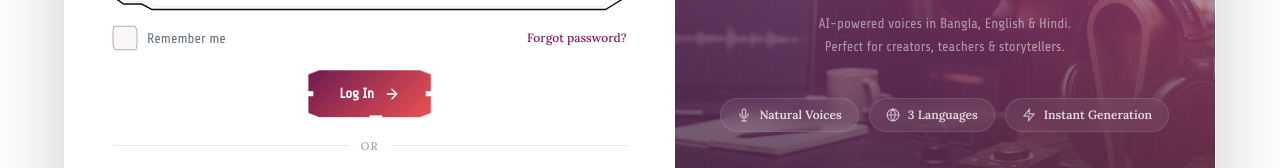
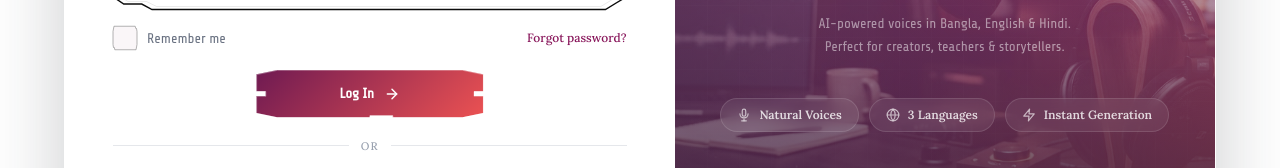
Before and after one commit to sweetxhasan/perfectory12, a React (Vite) app: page /login in a window 1280 px wide. Shown: the part 412-580 px from the top of the page. Built offline with nearby package versions, Linux system fonts and the light colour scheme; no server answers.

Commit message:
feat: enforce fixed width for CutSubmitButton component at 230px

```diff
--- a/src/components/cut-submit-button.tsx
+++ b/src/components/cut-submit-button.tsx
@@ -9,10 +9,11 @@ import type { ReactNode } from 'react';
  * SVG stroke on top, kept to a crisp 1px regardless of the button's
  * aspect ratio via `vectorEffect="non-scaling-stroke"`.
  *
- * The button never stretches full width — it sizes to its own label +
- * icon via padding, so it must be placed inside a centered wrapper
- * (e.g. `self-center` on a flex-column form).
+ * The button is a fixed 230px wide on every device (never stretches
+ * full width, never shrinks to fit its label), so it must be placed
+ * inside a centered wrapper (e.g. `self-center` on a flex-column form).
  */
+const BUTTON_WIDTH = 230;
 const BUTTON_CUT_PATH =
   'M9.7 0.7 L90.3 0.7 L99.3 9.7 L99.3 45 L95.3 45 L95.3 55 L99.3 55 L99.3 90.3 L90.3 99.3 L60 99.3 L60 95.3 L50 95.3 L50 99.3 L9.7 99.3 L0.7 90.3 L0.7 55 L4.7 55 L4.7 45 L0.7 45 L0.7 9.7 Z';
 const BUTTON_CUT_CLIP_PATH =
@@ -60,7 +61,8 @@ export function CutSubmitButton({
       type={type}
       onClick={onClick}
       disabled={disabled || loading}
-      className={`group relative inline-flex self-center items-center justify-center gap-2.5 px-8 py-3.5 text-sm font-semibold text-white transition active:scale-[0.97] disabled:cursor-not-allowed disabled:opacity-60 ${className}`}
+      className={`group relative inline-flex shrink-0 self-center items-center justify-center gap-2.5 py-3.5 text-sm font-semibold text-white transition active:scale-[0.97] disabled:cursor-not-allowed disabled:opacity-60 ${className}`}
+      style={{ width: BUTTON_WIDTH }}
     >
       {/* Fill — clipped to the exact 3-cut shape, so it hugs the border precisely */}
       <span
```
